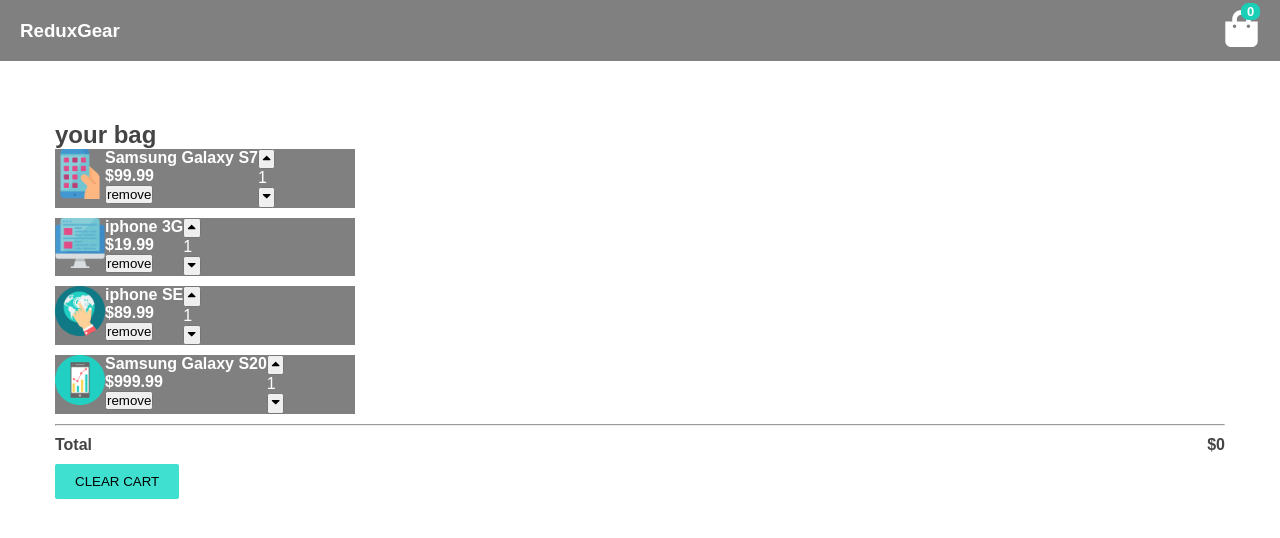
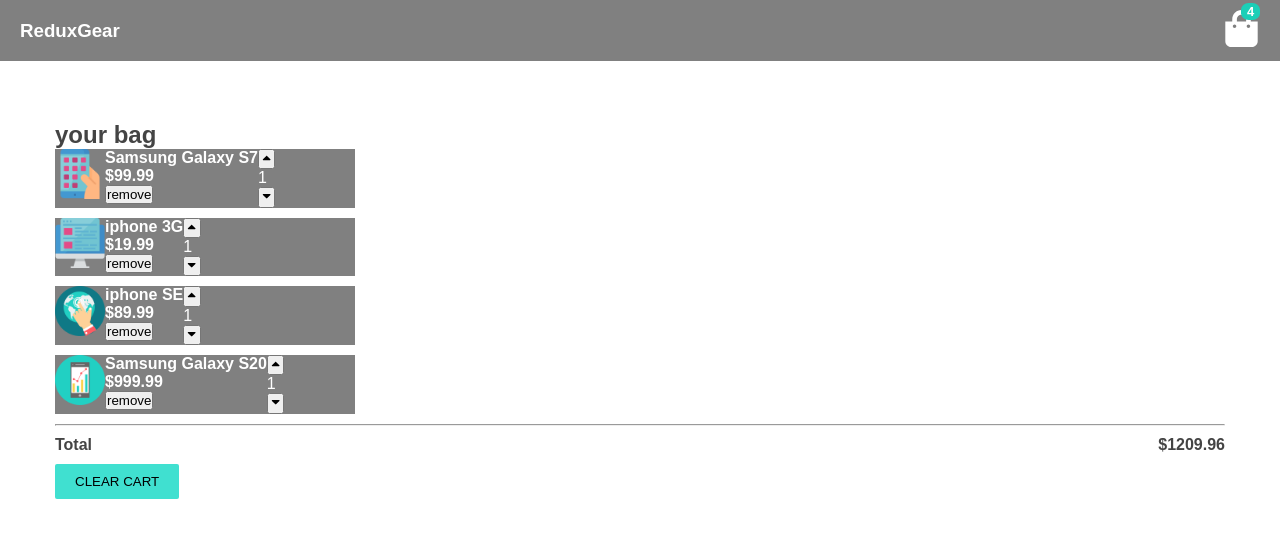
Before and after one commit to peterihimire/fxnigeria-frontend-task, a React (Create React App) app: page / in a window 1280 px wide. Shown: the top 538 px of the page. Built offline with nearby package versions, Linux system fonts and the light colour scheme; no server answers.

Commit message:
Working on the get-total reducer function,complex

```diff
--- a/src/reducer.js
+++ b/src/reducer.js
@@ -43,8 +43,25 @@ function reducer(state, action) {
     };
   }
   if (action.type === GET_TOTAL) {
-    console.log("This is the get-total");
-    // return { ...state };
+    console.log(state);
+    let { total, amount } = state.cart.reduce(
+      (cartTotal, cartItem) => {
+        console.log(cartTotal, cartItem);
+        const { price, amount } = cartItem;
+        const itemTotal = price * amount;
+        cartTotal.total += itemTotal;
+        cartTotal.amount += amount;
+
+        return cartTotal;
+      },
+      {
+        total: 0,
+        amount: 0,
+      }
+    );
+    total = parseFloat(total.toFixed(2))
+    console.log(total, amount);
+    return { ...state, total, amount };
   }
   return state;
 }
```
Also changed, not shown: 1 other file (tests, documents, lock files or other folders).
